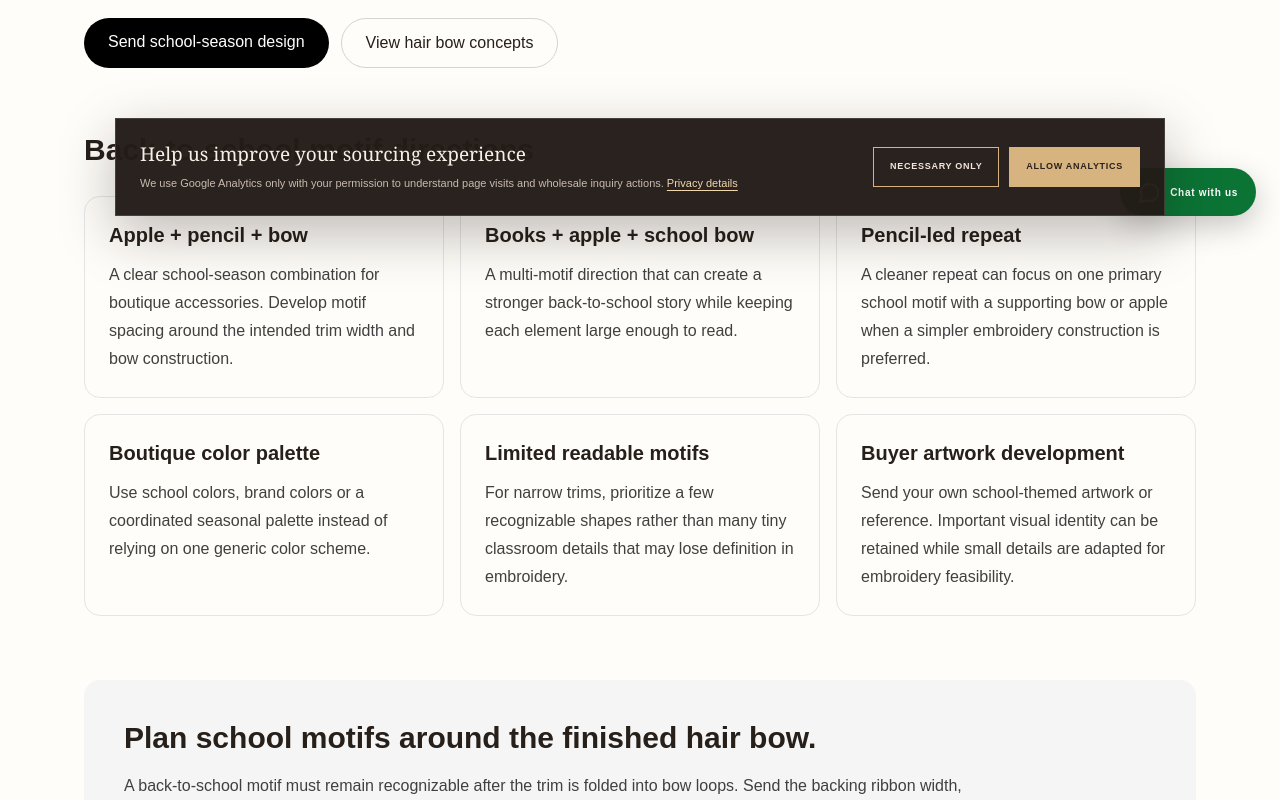
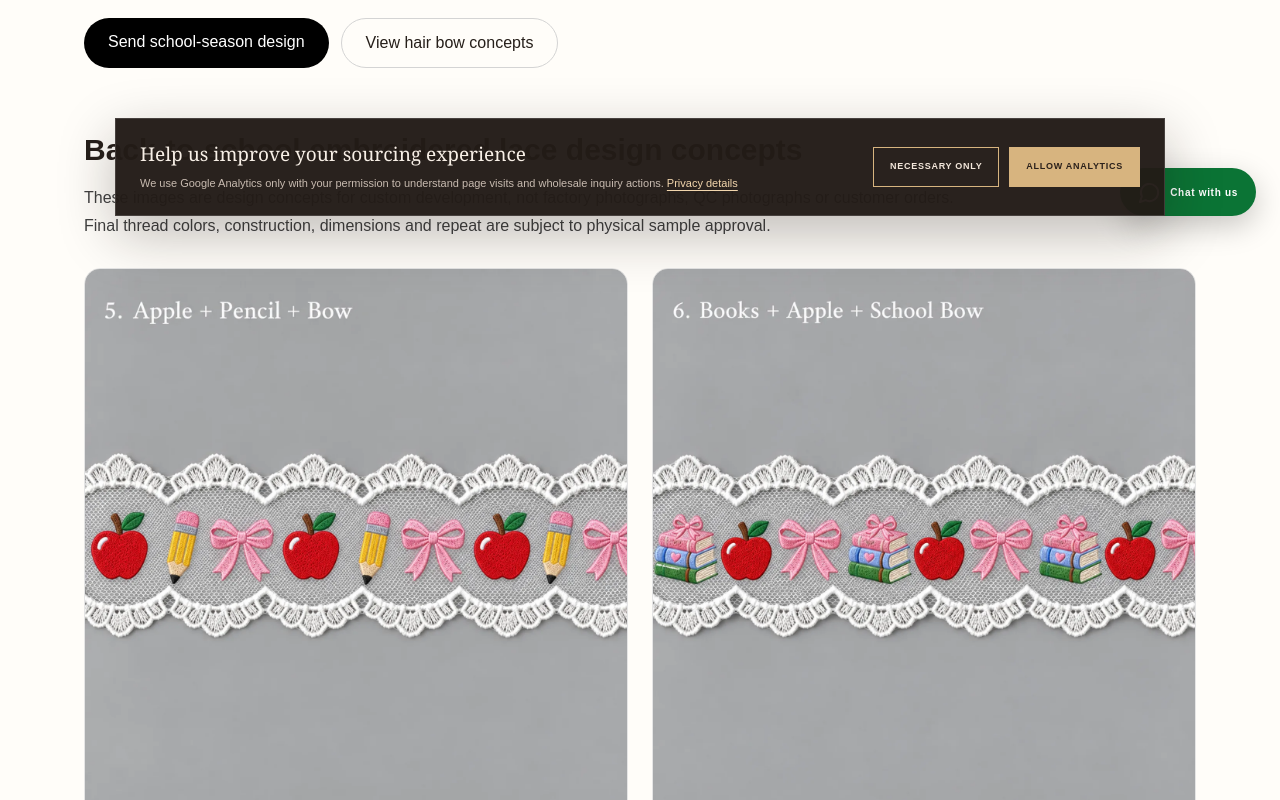
Before and after one commit to linxingwei/lace-b2b-site, a Next.js app: page /back-to-school-embroidered-lace-trim in a window 1280 px wide. Shown: the part 560-1360 px from the top of the page. Built offline with nearby package versions, Linux system fonts and the light colour scheme; no server answers.

Commit message:
Add back-to-school concept images and image SEO

```diff
--- a/app/back-to-school-embroidered-lace-trim/page.tsx
+++ b/app/back-to-school-embroidered-lace-trim/page.tsx
@@ -1,15 +1,20 @@
 import type { Metadata } from "next";
+import Image from "next/image";
 import Link from "next/link";
 
 const base = "https://www.veloracelace.com";
 const path = "/back-to-school-embroidered-lace-trim";
+const concepts = [
+  ["/products/hair-bow-lace/apple-pencil-bow-embroidered-lace-trim.webp","Apple + Pencil + Bow","Apple pencil and bow back-to-school multicolor embroidered lace trim design concept","/hair-bow-lace/apple-pencil-bow-embroidered-lace-trim"],
+  ["/products/hair-bow-lace/books-apple-school-bow-embroidered-lace-trim.webp","Books + Apple + School Bow","Books apple and school bow embroidered tulle lace trim concept for boutique hair bows","/hair-bow-lace/books-apple-school-bow-embroidered-lace-trim"],
+] as const;
 const whatsapp = "https://wa.me/8615767956637?text=Hello%20VELORACE%20LACE%2C%20I%20need%20custom%20back-to-school%20multicolor%20embroidered%20lace%20trim.%20I%20will%20send%20my%20apple%2C%20pencil%2C%20book%20or%20school%20bow%20reference%2C%20colors%2C%20width%2C%20application%20and%20quantity.";
 
 export const metadata: Metadata = {
   title: "Back-to-School Embroidered Lace Trim | Custom Multicolor",
   description: "Develop custom multicolor back-to-school embroidered lace trim with apple, pencil, book and school-bow motifs for hair bows, children's accessories and boutique collections.",
   alternates: { canonical: path },
-  openGraph: { title: "Custom Back-to-School Embroidered Lace Trim | VELORACE LACE", description: "Develop school-themed multicolor embroidered lace from buyer artwork with custom colors, repeat, width and physical sample review.", url: path, type: "website" },
+  openGraph: { title: "Custom Back-to-School Embroidered Lace Trim | VELORACE LACE", description: "Develop school-themed multicolor embroidered lace from buyer artwork with custom colors, repeat, width and physical sample review.", url: path, type: "website", images: [{ url: concepts[0][0], alt: concepts[0][2] }] },
 };
 
 const faqs = [
@@ -30,6 +35,8 @@ export default function BackToSchoolLacePage() {
     <nav className="mb-6 text-sm text-neutral-600"><Link href="/">Home</Link> / <Link href="/seasonal-embroidered-lace-trim">Seasonal Lace</Link> / Back-to-School Lace</nav>
     <section className="max-w-4xl"><p className="mb-3 text-sm font-semibold uppercase tracking-wider">School-season collection development · Multicolor embroidery</p><h1 className="text-4xl font-semibold leading-tight md:text-6xl">Custom Back-to-School Multicolor Embroidered Lace Trim</h1><p className="mt-6 text-lg leading-8 text-neutral-700">Develop school-themed embroidered lace around your boutique collection, brand palette and finished product. Apple, pencil, book and school-bow motifs can be adapted into repeating multicolor embroidery for children&apos;s hair bows, accessories, garments and decorative trims.</p><div className="mt-7 flex flex-wrap gap-3"><a className="rounded-full bg-black px-6 py-3 text-white" href={whatsapp}>Send school-season design</a><Link className="rounded-full border border-neutral-300 px-6 py-3" href="/hair-bow-lace">View hair bow concepts</Link></div></section>
 
+    <section className="mt-16"><h2 className="text-3xl font-semibold">Back-to-school embroidered lace design concepts</h2><p className="mt-4 max-w-4xl leading-7 text-neutral-700">These images are design concepts for custom development, not factory photographs, QC photographs or customer orders. Final thread colors, construction, dimensions and repeat are subject to physical sample approval.</p><div className="mt-7 grid gap-6 md:grid-cols-2">{concepts.map(([src,title,alt,href],index) => <Link href={href} key={src} className="overflow-hidden rounded-2xl border border-neutral-200"><Image src={src} alt={alt} width={900} height={900} priority={index === 0} sizes="(min-width: 768px) 50vw, 100vw" className="aspect-square w-full object-cover" /><div className="p-5"><h3 className="text-xl font-semibold">{title}</h3><p className="mt-2 text-sm leading-6 text-neutral-600">Open the exact design concept and send your requested colors, width and application for development review.</p></div></Link>)}</div></section>
+
     <section className="mt-16"><h2 className="text-3xl font-semibold">Back-to-school motif directions</h2><div className="mt-7 grid gap-4 md:grid-cols-3">{[["Apple + pencil + bow","A clear school-season combination for boutique accessories. Develop motif spacing around the intended trim width and bow construction."],["Books + apple + school bow","A multi-motif direction that can create a stronger back-to-school story while keeping each element large enough to read."],["Pencil-led repeat","A cleaner repeat can focus on one primary school motif with a supporting bow or apple when a simpler embroidery construction is preferred."],["Boutique color palette","Use school colors, brand colors or a coordinated seasonal palette instead of relying on one generic color scheme."],["Limited readable motifs","For narrow trims, prioritize a few recognizable shapes rather than many tiny classroom details that may lose definition in embroidery."],["Buyer artwork development","Send your own school-themed artwork or reference. Important visual identity can be retained while small details are adapted for embroidery feasibility."]].map(([h,p]) => <article className="rounded-2xl border border-neutral-200 p-6" key={h}><h3 className="text-xl font-semibold">{h}</h3><p className="mt-3 leading-7 text-neutral-700">{p}</p></article>)}</div></section>
 
     <section className="mt-16 rounded-2xl bg-neutral-100 p-7 md:p-10"><h2 className="text-3xl font-semibold">Plan school motifs around the finished hair bow.</h2><p className="mt-4 max-w-4xl leading-7 text-neutral-700">A back-to-school motif must remain recognizable after the trim is folded into bow loops. Send the backing ribbon width, finished bow dimensions and center-wrap reference so the apple, pencil, book or bow motifs can be reviewed at an appropriate scale and repeat.</p><Link className="mt-5 inline-block font-semibold underline" href="/hair-bow-lace">Explore custom multicolor hair bow lace</Link></section>
```
